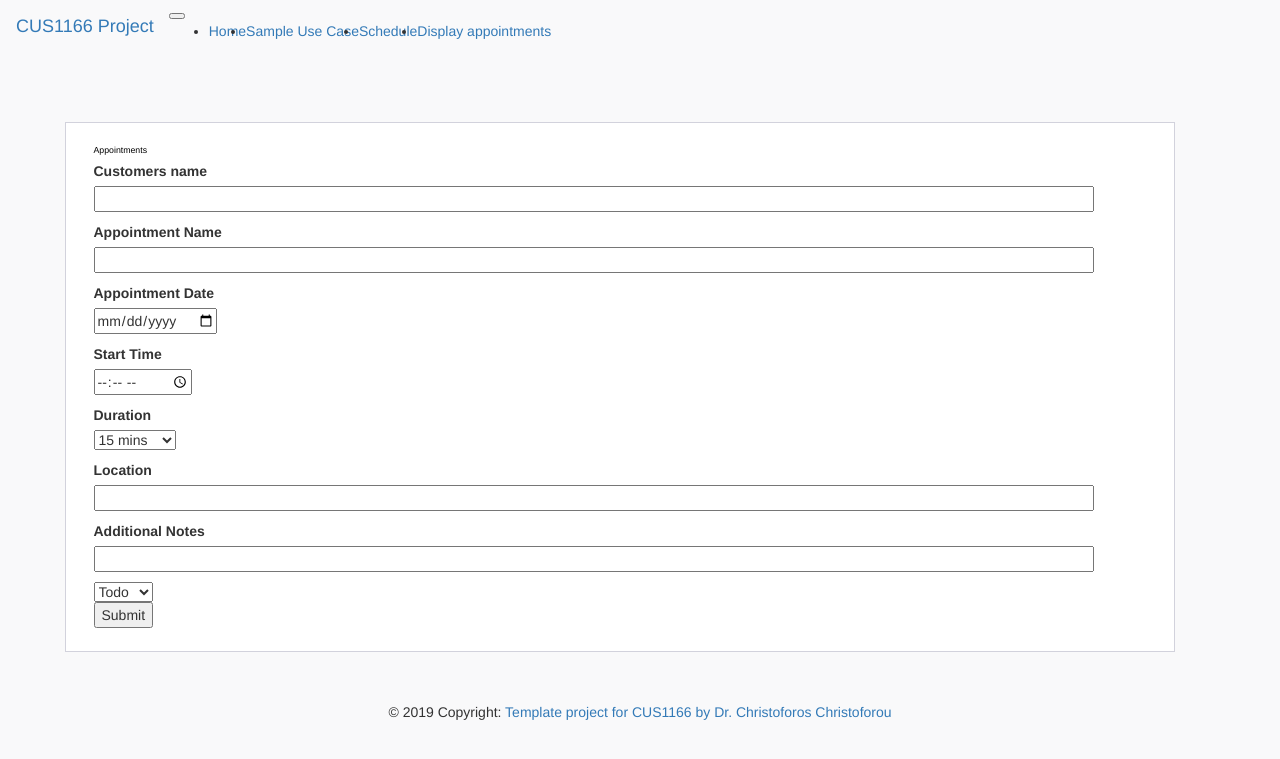
After one commit to NavneetSin/inClassQuiz, a Flask app: template CUS1166_Project_Template-master/app/templates/main/display_appointment_info.html in a window 1280 px wide. The commit adds this page. Shown: the top 759 px of the page. Run offline with Flask 2, Linux system fonts and the light colour scheme; the template is opened without the code that fills it: values that come from a table or form of the project are taken from there, others are empty; some libraries are stand-ins or nearby versions.

Commit message:
working product

```diff
--- a/CUS1166_Project_Template-master/app/main/forms.py
+++ b/CUS1166_Project_Template-master/app/main/forms.py
@@ -1,14 +1,25 @@
-
-# import flask_wtf
 from flask_wtf import FlaskForm
-from wtforms import StringField, SubmitField, SelectField, TextAreaField
+from wtforms import StringField, SubmitField, SelectField, TextAreaField, DateField, TimeField
 from wtforms.validators import ValidationError, DataRequired, Length
-
-
-
 
 
 class TaskForm(FlaskForm):
     task_desc = StringField('task_desc', validators=[DataRequired()])
-    task_status_completed = SelectField('Status', choices=[('todo','Todo'),('doing','Doing'),('done','Done')])
+    task_status_completed = SelectField('Status', choices=[('todo', 'Todo'), ('doing', 'Doing'), ('done', 'Done')])
     submit = SubmitField('submit')
+
+
+class AppointmentForm(FlaskForm):
+    customer_name = StringField('Customers name', validators=[DataRequired()])
+    appointment_title = StringField('Appointment Name', validators=[DataRequired()])
+    appointment_date = DateField('Appointment Date', validators=[DataRequired()])
+    start_time = TimeField('Start Time', validators=[DataRequired()])
+    duration_of_appointment = SelectField('Duration', choices=[('15 mins', '15 mins'), ('30 mins', '30 mins'),
+                                                               ('45 mins', '45 mins'), ('1 hour', '1 hour'),
+                                                               ('1.25 hours', '1.25 hour '), ('1.5 hours', '1.5 hour '),
+                                                               ('1.75 hours', '1.75 hour '), ('2 hours', '2 hour ') ],
+                                          validators=[DataRequired()])
+    location = StringField('Location', validators=[DataRequired()])
+    notes = StringField('Additional Notes')
+    appointment_status_completed = SelectField('Status', choices=[('todo', 'Todo'), ('doing', 'Doing'), ('done', 'Done')])
+    submit = SubmitField('Submit')
--- /dev/null
+++ b/CUS1166_Project_Template-master/app/templates/main/display_appointment_info.html
@@ -0,0 +1,74 @@
+{% extends "menu.html" %}
+
+{% block main_content %}
+    <div class="page-content page-container" id="page-content">
+    <div class="padding">
+        <div class="row container d-flex justify-content-center">
+            <div class="col-lg-12">
+                <div class="card px-3">
+                    <div class="card-body">
+                        <h4 class="card-title">Appointments</h4>
+                      <form action="" method="post">
+                        {{ form.hidden_tag() }}
+                            <p>
+                                {{ form.customer_name.label }}<br>
+                                {{ form.customer_name(size=120) }}
+                                {% for error in form.customer_name.errors %}
+                                <span style="color: #b50100;">[{{ error }}</span>
+                                {% endfor %}
+                            </p>
+                            <p>
+                                {{ form.appointment_title.label }}<br>
+                                {{ form.appointment_title(size=120) }}
+                                {% for error in form.appointment_title.errors %}
+                                <span style="color: #b50100;">[{{ error }}</span>
+                                {% endfor %}
+                            </p>
+                            <p>
+                                {{ form.appointment_date.label }}<br>
+                                {{ form.appointment_date }}
+                                {% for error in form.appointment_date.errors %}
+                                <span style="color: #b50100;">[{{ error }}</span>
+                                {% endfor %}
+                            </p>
+                            <p>
+                                {{ form.start_time.label }}<br>
+                                {{ form.start_time }}
+                                {% for error in form.start_time.errors %}
+                                <span style="color: #b50100;">[{{ error }}</span>
+                                {% endfor %}
+                            </p>
+                              <p>
+                                {{ form.duration_of_appointment.label }}<br>
+                                {{ form.duration_of_appointment }}
+                                {% for error in form.duration_of_appointment.errors %}
+                                <span style="color: #b50100;">[{{ error }}</span>
+                                {% endfor %}
+                            </p>
+                            <p>
+                                {{ form.location.label }}<br>
+                                {{ form.location(size=120) }}
+                                {% for error in form.location.errors %}
+                                <span style="color: #b50100;">[{{ error }}</span>
+                                {% endfor %}
+                            </p>
+                            <p>
+                                {{ form.notes.label }}<br>
+                                {{ form.notes(size=120) }}
+                                {% for error in form.notes.errors %}
+                                <span style="color: #b50100;">[{{ error }}</span>
+                                {% endfor %}
+                            </p>
+                                {{ form.appointment_status_completed }}
+                            <p>{{ form.submit() }}</p>
+                    </form>
+                </div>
+
+                    </div>
+                </div>
+            </div>
+        </div>
+    </div>
+</div>
+
+{% endblock %}
--- a/CUS1166_Project_Template-master/app/templates/menu.html
+++ b/CUS1166_Project_Template-master/app/templates/menu.html
@@ -4,6 +4,13 @@
   <a class="nav-link" href="#">Home <span class="sr-only">(current)</span></a>
 </li>
 <li class="nav-item">
-  <a class="nav-link" href="{{url_for('main.appointment')}}">Sample Use Case</a>
+  <a class="nav-link" href="{{url_for('main.todolist')}}">Sample Use Case</a>
 </li>
+<li class="nav-item">
+  <a class="nav-link" href="{{url_for('main.Schedule')}}">Schedule</a>
+</li>
+<li class="nav-item">
+  <a class="nav-link" href="{{url_for('main.view_schedule')}}"> Display appointments</a>
+</li>
+
 {%  endblock %}
```
Also changed, not shown: CUS1166_Project_Template-master/app/main/forms2.py (deleted, +0 -19 lines), CUS1166_Project_Template-master/app/main/routes.py (+91 -13 lines), CUS1166_Project_Template-master/app/main/routes2.py (deleted, +0 -119 lines), CUS1166_Project_Template-master/app/models.py (+9 -37 lines), CUS1166_Project_Template-master/app/templates/main/add_appointment.html (deleted, +0 -9 lines), CUS1166_Project_Template-master/app/templates/main/appointment.html (deleted, +0 -9 lines), CUS1166_Project_Template-master/app/templates/main/delete.html (deleted, +0 -9 lines), CUS1166_Project_Template-master/app/templates/main/display_schedules.html (added, +13 -0 lines), CUS1166_Project_Template-master/app/templates/main/edit.html (deleted, +0 -9 lines), CUS1166_Project_Template-master/app/templates/main/todolist.html (+6 -5 lines).
